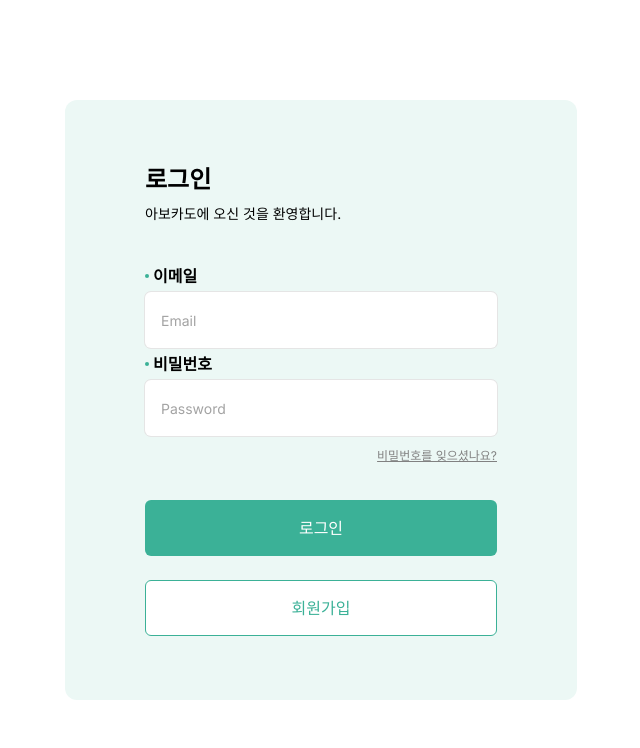
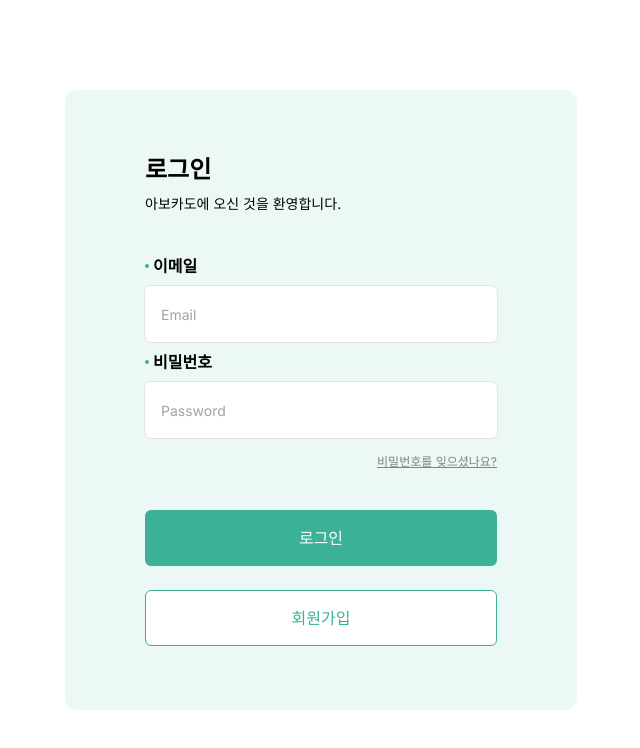
Before and after one commit to avokado-team/avokado-web, a Next.js app: page /login in a window 1280 px wide. Shown: the top 748 px of the page, without its empty margins (319-959 px from the left). Built offline with nearby package versions, Linux system fonts and the light colour scheme.

Commit message:
✨ app(auth): Increase form gap in login page 🌟

```diff
--- a/app/(auth)/login/page.tsx
+++ b/app/(auth)/login/page.tsx
@@ -15,7 +15,7 @@ export default function Login() {
           <h1 className="font-bold text-2xl">로그인</h1>
           <h2 className="text-sm mb-4">아보카도에 오신 것을 환영합니다.</h2>
         </div>
-        <form action={dispatch} className="flex flex-col gap-1">
+        <form action={dispatch} className="flex flex-col gap-2">
           <Label name="이메일" />
           <Input
             required
```
